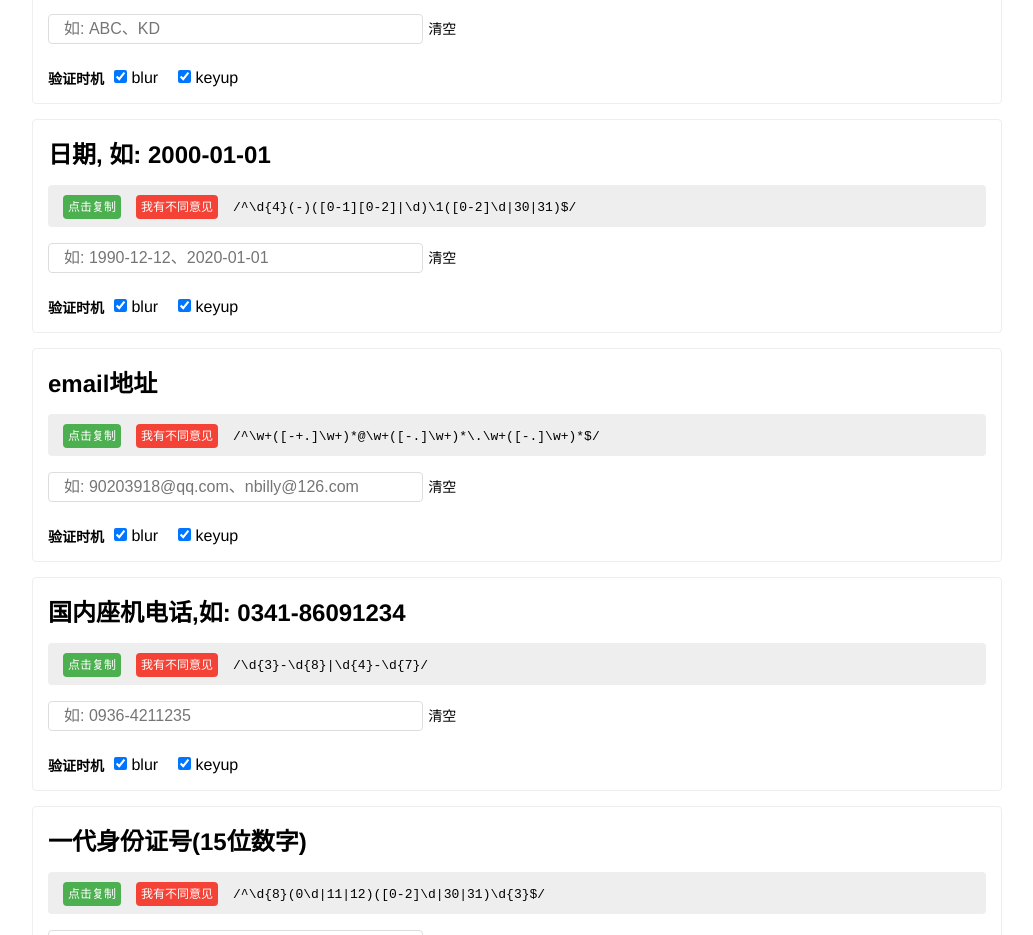
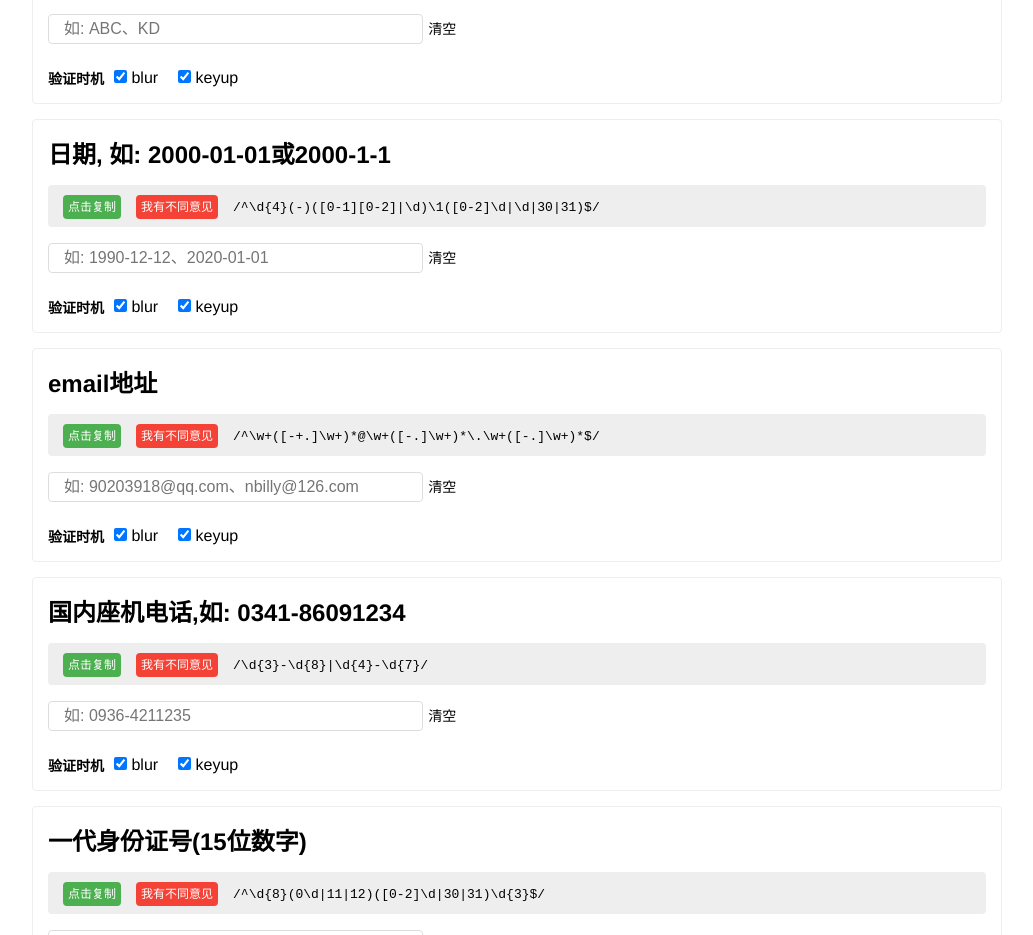
Before and after one commit to Saint-Prince/any-rule, a Vue app: page / in a window 1280 px wide. Shown: the part 2980-3915 px from the top of the page, without its empty margins (123-1156 px from the left). Built offline with nearby package versions, Linux system fonts and the light colour scheme.

Commit message:
fix: 日期匹配更宽松

```diff
--- a/src/RULES.js
+++ b/src/RULES.js
@@ -61,8 +61,8 @@
         example: '如: ABC、KD'
     },
     {
-        title: '日期, 如: 2000-01-01',
-        rule: /^\d{4}(-)([0-1][0-2]|\d)\1([0-2]\d|30|31)$/,
+        title: '日期, 如: 2000-01-01或2000-1-1',
+        rule: /^\d{4}(-)([0-1][0-2]|\d)\1([0-2]\d|\d|30|31)$/,
         example: '如: 1990-12-12、2020-01-01'
     },
     {
```
Also changed, not shown: 1 other file (tests, documents, lock files or other folders).
